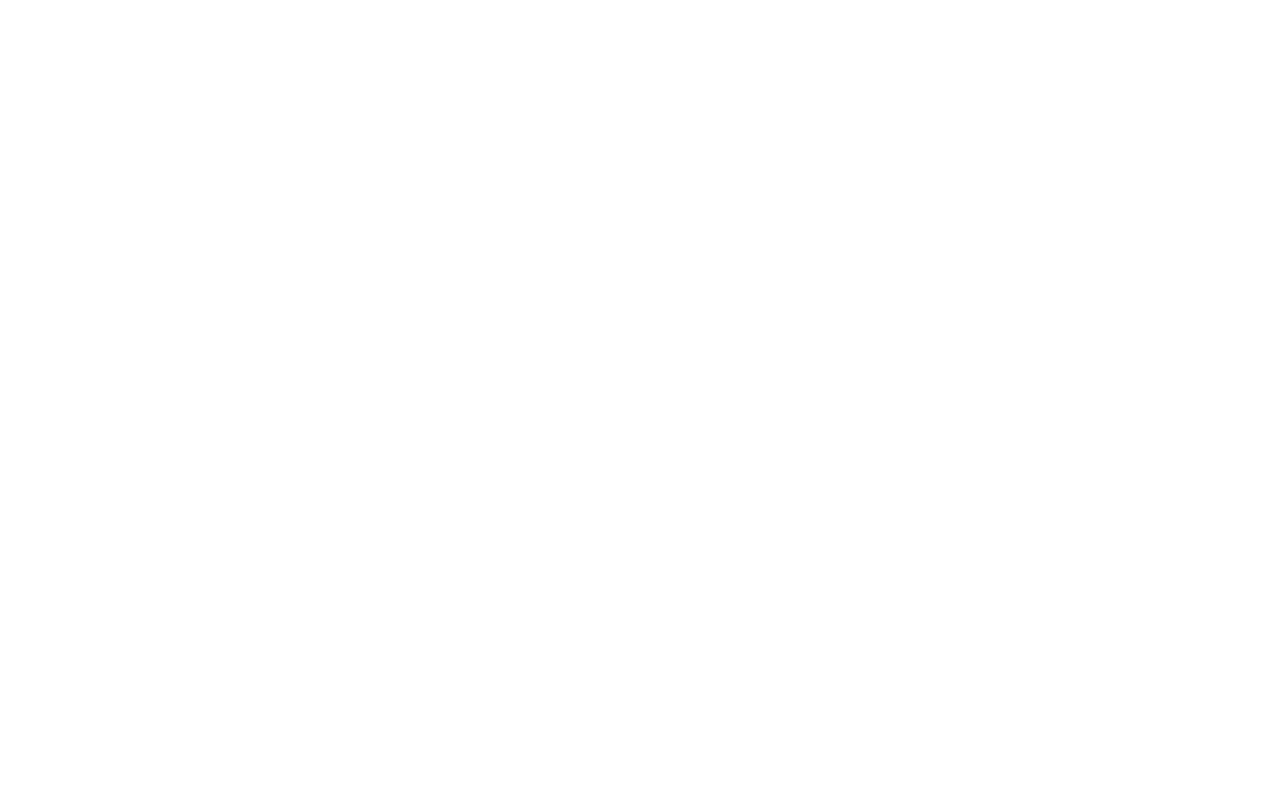
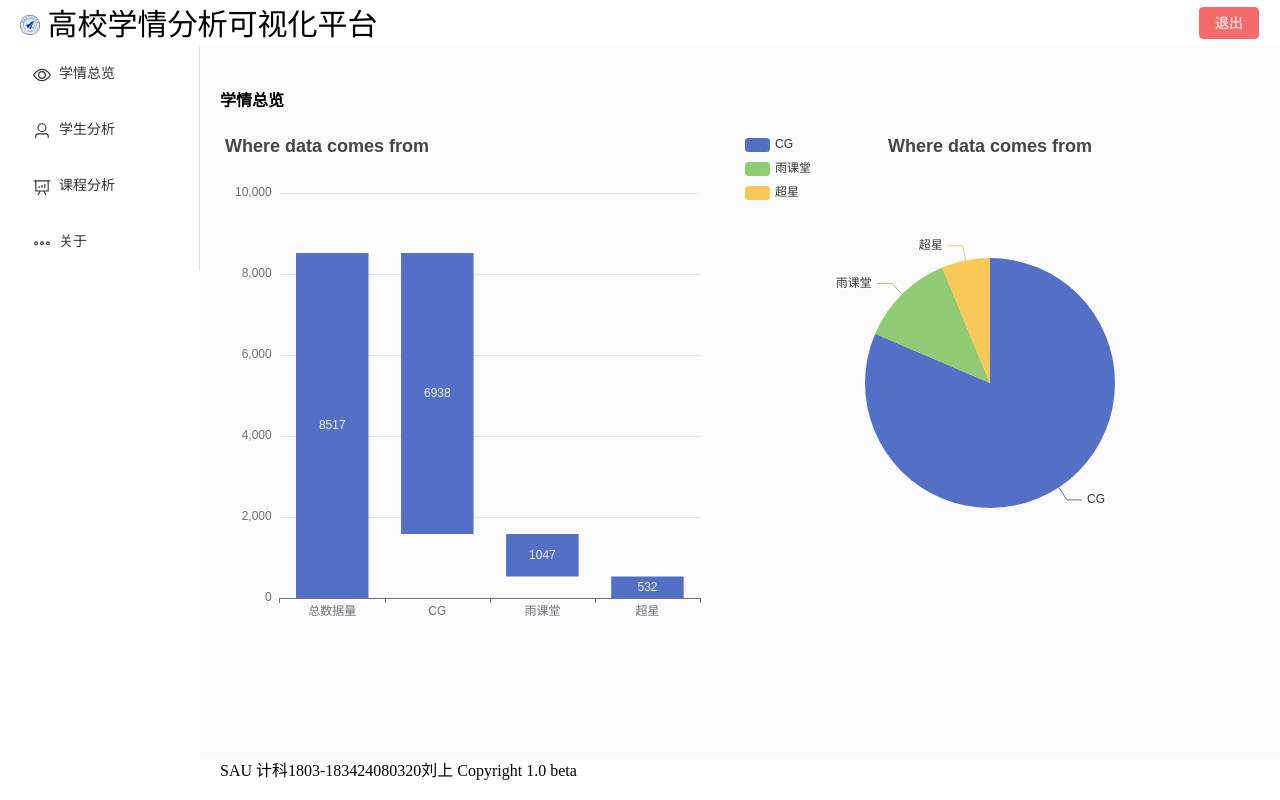
Before and after one commit to liuup/GraduationProject, a Vue app in the folder frontend/: page /overview in a window 1280 px wide. Before the commit this address had no page. Built offline with nearby package versions, Linux system fonts and the light colour scheme.

Commit message:
增加总览组件及路由

```diff
--- a/frontend/src/router/index.js
+++ b/frontend/src/router/index.js
@@ -11,10 +11,15 @@
     path: '/home',
     name: 'Home',
     component: () => import("../views/Home.vue"),
-    redirect: "/student",
+    redirect: "/overview",
 
     // 二级路由
     children: [
+      {
+        path: "/overview",
+        name: "Overview",
+        component: () => import("../views/side/Overview.vue")
+      },
       {
         path: "/student",
         name: "Student",
--- a/frontend/src/views/Home.vue
+++ b/frontend/src/views/Home.vue
@@ -12,21 +12,28 @@
           <el-row>
             <el-col>
               <el-menu :default-active="active_index" @select="SelectIndex">
-                <el-menu-item index="1" @click="Student()">
+                <el-menu-item index="1" @click="Overview()">
+                  <div class="menu-item">
+                    <el-icon><View /></el-icon>
+                    <span>学情总览</span>
+                  </div>
+                </el-menu-item>
+
+                <el-menu-item index="2" @click="Student()">
                   <div class="menu-item">
                     <el-icon><User /></el-icon>
                     <span>学生分析</span>
                   </div>
                 </el-menu-item>
 
-                <el-menu-item index="2" @click="Class()">
+                <el-menu-item index="3" @click="Class()">
                   <div class="menu-item">
                     <el-icon><DataAnalysis /></el-icon>
                     <span>课程分析</span>
                   </div>
                 </el-menu-item>
 
-                <el-menu-item index="3" @click="About()">
+                <el-menu-item index="4" @click="About()">
                   <div class="menu-item">
                     <el-icon><More /></el-icon>
                     <span>关于</span>
@@ -52,13 +59,14 @@
 
 
 <script>
-import { DataAnalysis, User, More } from "@element-plus/icons-vue";
-
+import { View, DataAnalysis, User, More } from "@element-plus/icons-vue";
+// <el-icon><view /></el-icon>
 export default {
   name: "Home",
 
   components: {
     // element-plus icons 组件
+    View,
     DataAnalysis,
     User,
     More,
@@ -66,24 +74,18 @@
 
   data() {
     return {
+      // 用户停留的页面，做缓存用
       active_index: "1",
-
-      bar_data_1: [5, 20, 36, 10, 10, 20],
-      bar_data_2: [10, 35, 10, 5, 40, 25],
-
-      round_data: [
-        { value: 1048, name: "Search Engine" },
-        { value: 735, name: "Direct" },
-        { value: 580, name: "Email" },
-        { value: 484, name: "Union Ads" },
-        { value: 300, name: "Video Ads" },
-      ],
     };
   },
 
   methods: {
     SelectIndex(index, path) {
       localStorage.setItem("menuid", JSON.stringify(index));
+    },
+
+    Overview() {
+      this.$router.replace({ path: "/overview" });
     },
 
     Student() {
--- /dev/null
+++ b/frontend/src/views/side/Overview.vue
@@ -0,0 +1,145 @@
+<template>
+  <div class="overview-main">
+    <h1>学情总览</h1>
+    <!-- <div style="width: 600px;height:400px;"> -->
+    <!-- <Bar :option="bar_data"></Bar> -->
+    <!-- </div> -->
+    <el-row>
+      <el-col :span="12">
+        <Bar :option="bar_data"></Bar>
+      </el-col>
+      <el-col :span="12">
+        <Round :option="round_data"></Round>
+      </el-col>
+    </el-row>
+  </div>
+</template>
+
+<script>
+import Bar from "../../components/Bar.vue";
+import Round from "../../components/Round.vue";
+
+export default {
+  components: {
+    // Echarts组件
+    Bar,
+    Round,
+  },
+
+  data() {
+    return {
+      bar_data: {
+        title: {
+          text: "Where data comes from",
+          //   subtext: "Living Expenses in Shenzhen",
+        },
+        tooltip: {
+          trigger: "axis",
+          axisPointer: {
+            type: "shadow",
+          },
+          formatter: function (params) {
+            var tar = params[1];
+            return tar.name + "<br/>" + tar.seriesName + " : " + tar.value;
+          },
+        },
+        grid: {
+          left: "3%",
+          right: "4%",
+          bottom: "3%",
+          containLabel: true,
+        },
+        xAxis: {
+          type: "category",
+          splitLine: { show: false },
+          data: ["总数据量", "CG", "雨课堂", "超星"],
+        },
+        yAxis: {
+          type: "value",
+        },
+        series: [
+          {
+            name: "Placeholder",
+            type: "bar",
+            stack: "Total",
+            itemStyle: {
+              borderColor: "transparent",
+              color: "transparent",
+            },
+            emphasis: {
+              itemStyle: {
+                borderColor: "transparent",
+                color: "transparent",
+              },
+            },
+            data: [0, 1579, 532, 0],
+          },
+          {
+            name: "Life Cost",
+            type: "bar",
+            stack: "Total",
+            label: {
+              show: true,
+              position: "inside",
+            },
+            data: [8517, 6938, 1047, 532],
+          },
+        ],
+      },
+
+      round_data: {
+        title: {
+          text: "Where data comes from",
+        //   subtext: "Fake Data",
+          left: "center",
+        },
+        tooltip: {
+          trigger: "item",
+        },
+        legend: {
+          orient: "vertical",
+          left: "left",
+        },
+        series: [
+          {
+            name: "Access From",
+            type: "pie",
+            radius: "50%",
+            data: [
+              { value: 6938, name: "CG" },
+              { value: 1047, name: "雨课堂" },
+              { value: 532, name: "超星" },
+            //   { value: 484, name: "Union Ads" },
+            //   { value: 300, name: "Video Ads" },
+            ],
+            emphasis: {
+              itemStyle: {
+                shadowBlur: 10,
+                shadowOffsetX: 0,
+                shadowColor: "rgba(0, 0, 0, 0.5)",
+              },
+            },
+          },
+        ],
+      },
+    };
+  },
+};
+</script>
+
+<style scoped>
+.overview-main {
+  height: 650px;
+}
+/*
+学生
+CG
+2020-2021-1 4058
+2021-2022-1 2880
+
+超星 532
+雨课堂 1047
+
+
+*/
+</style>
```
